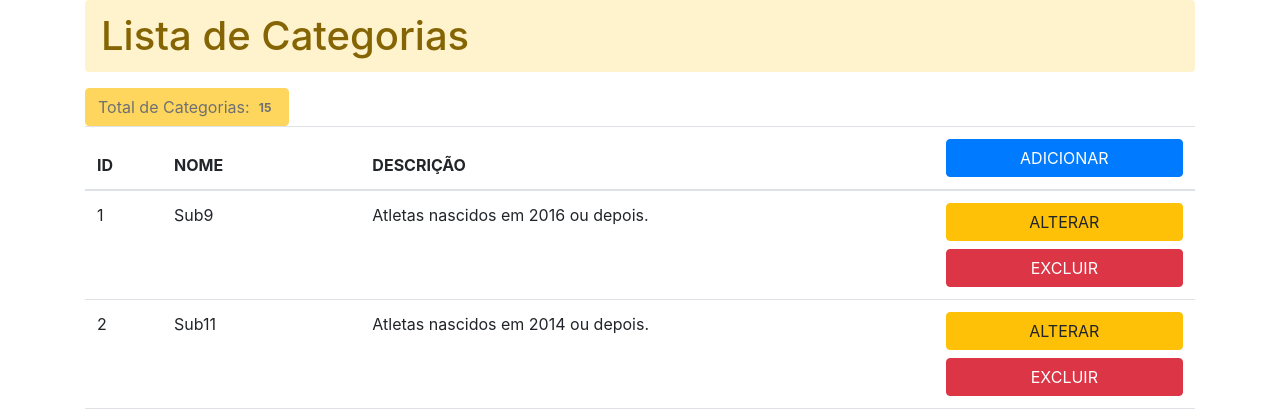
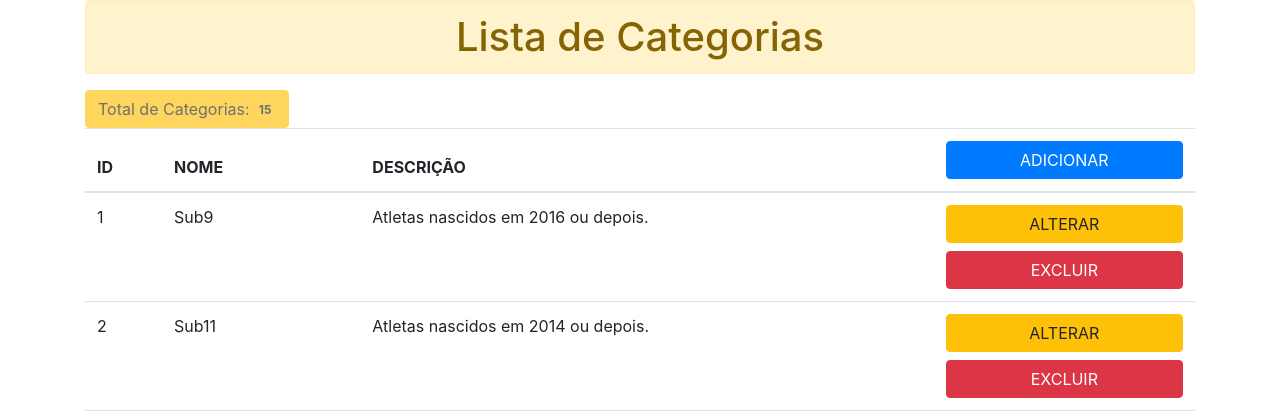
Before and after one commit to leticiakonno/badminton_itape, a PHP site: page /categorias_lista.php in a window 1280 px wide. Shown: the top 420 px of the page. Run offline with PHP 8.4, Linux system fonts and the light colour scheme; data comes from the database, SQL or seed files in the repository.

Commit message:
modified:   admin/categorias_lista.php

```diff
--- a/admin/categorias_lista.php
+++ b/admin/categorias_lista.php
@@ -28,7 +28,7 @@ $totalRows  = ($lista)->num_rows;
 <link rel="stylesheet" href="../css/meu_estilo.css">
 <body>
     <main class="container">
-            <h1 class="breadcrumb alert-warning text-center">Lista de Categorias</h1>
+            <h1 class="alert alert-warning text-center">Lista de Categorias</h1>
             <div class="btn btn-warning disabled">
                 Total de Categorias:
                 <small class="badge"><?php echo $totalRows; ?></small>
@@ -49,7 +49,7 @@ $totalRows  = ($lista)->num_rows;
                         <span class="glyphicon glyphicon-plus"></span>
                      </a>
                     </th>
-                </tr>
+                    </tr>
             </thead>
         <tbody>
             <!--Abre estrutura de repetição-->
```
